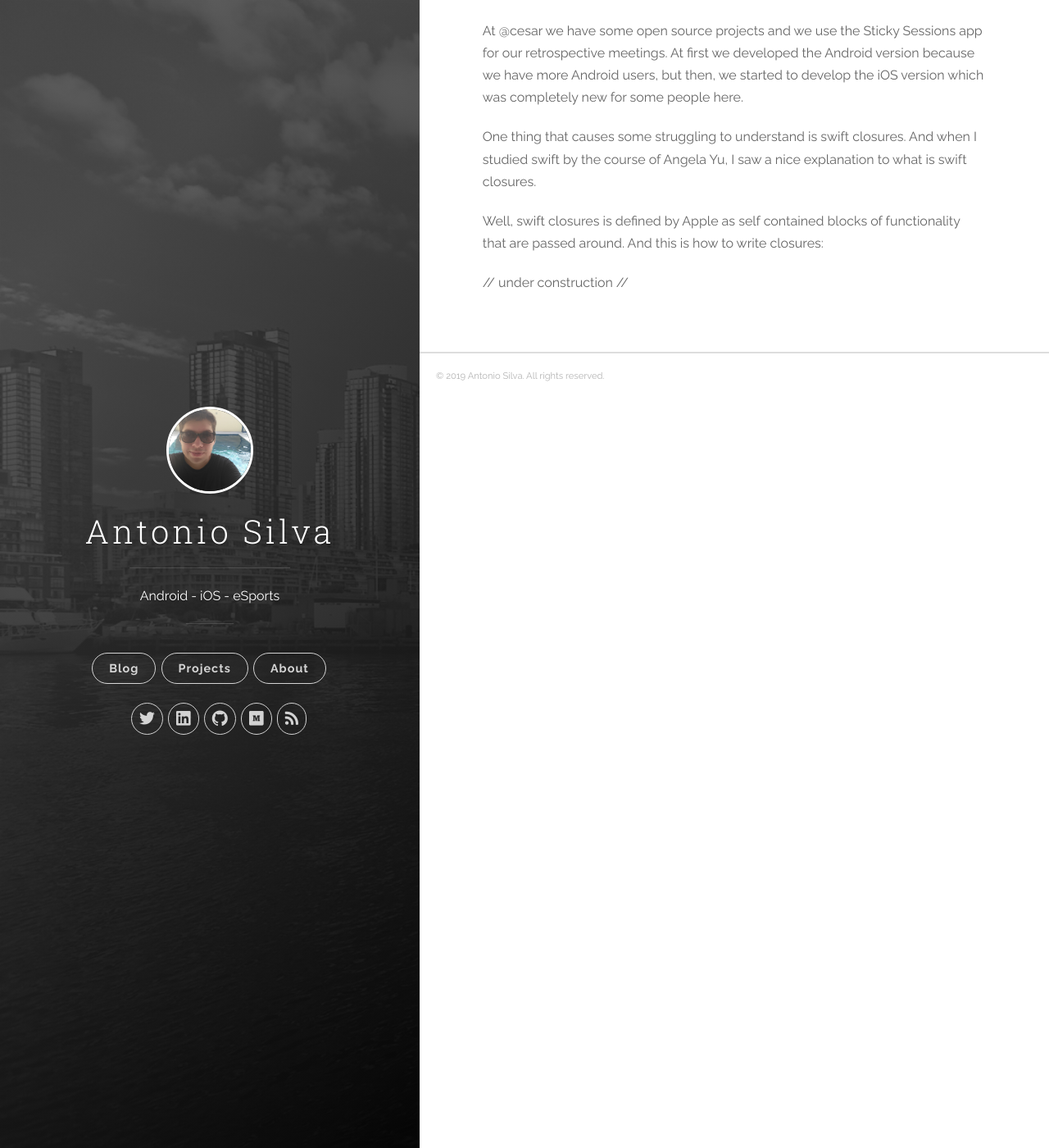
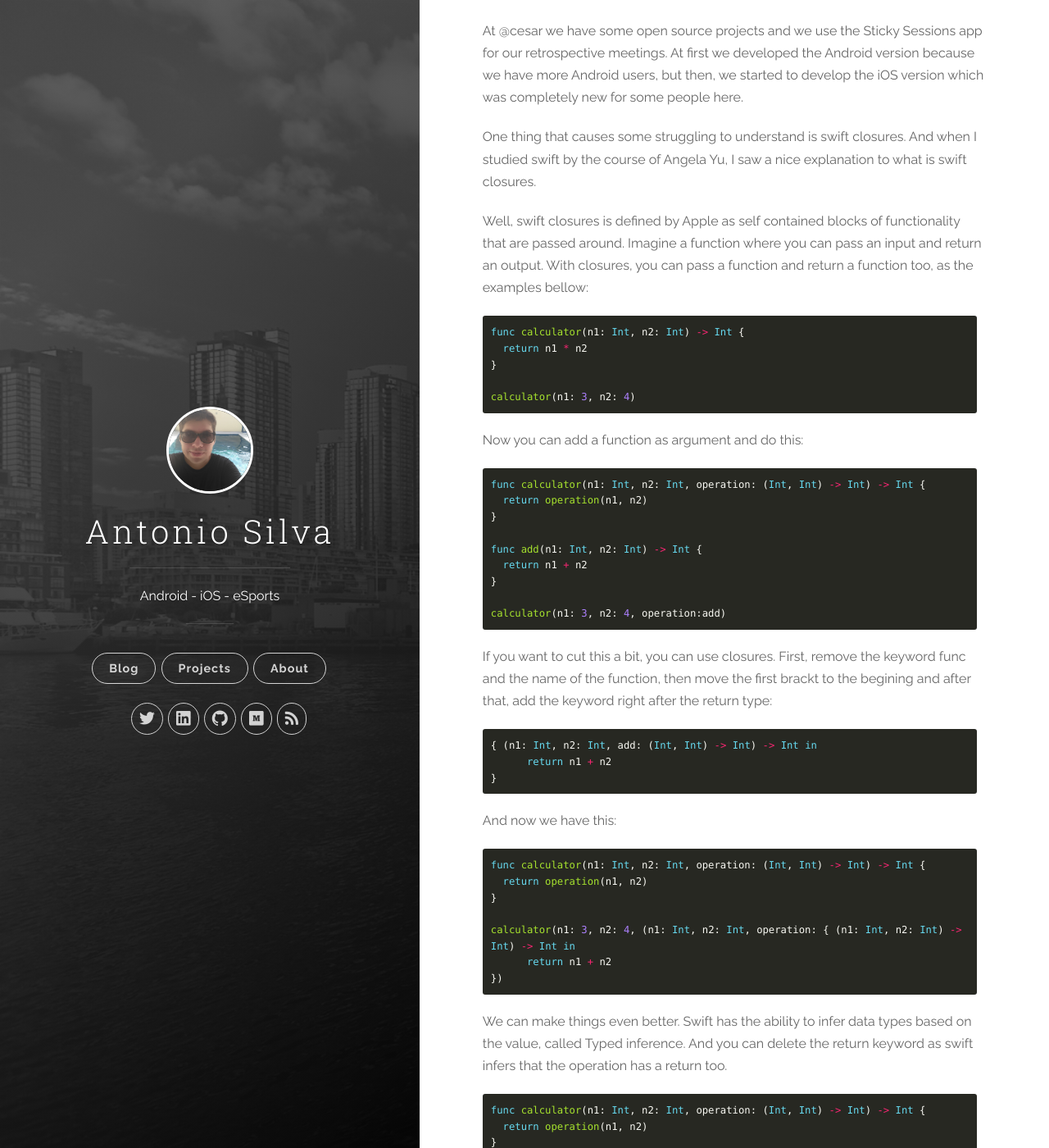
Before and after one commit to antoniosj/antoniosj.github.io, a Jekyll site: the page built from _posts/2019-05-21-swift_closures.markdown, in a window 1280 px wide and 1400 px high, scrolled down 192 px. Shown: the whole window at 82% size. Built offline with Jekyll 4.4.1, drawn with Linux system fonts in a browser that asks for light colours; some of the changed text lies outside the part shown.

Commit message:
Update 2019-05-21-swift_closures.markdown

````diff
--- a/_posts/2019-05-21-swift_closures.markdown
+++ b/_posts/2019-05-21-swift_closures.markdown
@@ -9,6 +9,78 @@
 
 One thing that causes some struggling to understand is swift closures. And when I studied swift by the course of Angela Yu, I saw a nice explanation to what is swift closures.
 
-Well, swift closures is defined by Apple as self contained blocks of functionality that are passed around. And this is how to write closures:
+Well, swift closures is defined by Apple as self contained blocks of functionality that are passed around. Imagine a function where you can pass an input and return an output. With closures, you can pass a function and return a function too, as the examples bellow:
+
+```swift
+func calculator(n1: Int, n2: Int) -> Int {
+  return n1 * n2
+}
+
+calculator(n1: 3, n2: 4)
+```
+
+Now you can add a function as argument and do this:
+
+```swift
+func calculator(n1: Int, n2: Int, operation: (Int, Int) -> Int) -> Int {
+  return operation(n1, n2)
+}
+
+func add(n1: Int, n2: Int) -> Int {
+  return n1 + n2
+}
+
+calculator(n1: 3, n2: 4, operation:add)
+```
+
+If you want to cut this a bit, you can use closures. First, remove the keyword func and the name of the function, then move the first brackt to the begining and after that, add the keyword right after the return type:
+
+```swift
+{ (n1: Int, n2: Int, add: (Int, Int) -> Int) -> Int in
+      return n1 + n2
+}
+```
+
+And now we have this:
+
+```swift
+func calculator(n1: Int, n2: Int, operation: (Int, Int) -> Int) -> Int {
+  return operation(n1, n2)
+}
+
+calculator(n1: 3, n2: 4, (n1: Int, n2: Int, operation: { (n1: Int, n2: Int) -> Int) -> Int in
+      return n1 + n2
+})
+```
+
+We can make things even better. Swift has the ability to infer data types based on the value, called Typed inference. And you can delete the return keyword as swift infers that the operation has a return too.
+
+```swift
+func calculator(n1: Int, n2: Int, operation: (Int, Int) -> Int) -> Int {
+  return operation(n1, n2)
+}
+
+calculator(n1: 3, n2: 4, (n1: Int, n2: Int, operation: { (n1, n2) in
+n1 + n2
+})
+```
+
+If you want to go extreme though, as n1 and n2 are returned as a operation using the same arguments, you can use $0 and $1 (indicating first and second argument respectively) and as your closure is the last parameter, you can omit the its name and the keyword in.
+
+```swift
+func calculator(n1: Int, n2: Int, operation: (Int, Int) -> Int) -> Int {
+  return operation(n1, n2)
+}
+
+calculator(n1: 3, n2: 4, (n1: Int, n2: Int, { $0 + $1 }
+```
+
+Buy you don't need to do this extreme always. In general, closure expression syntax has the following form:
+
+```swift
+{ (parameter) -> return type in
+    statments
+}
+```
 
 // under construction //
````
